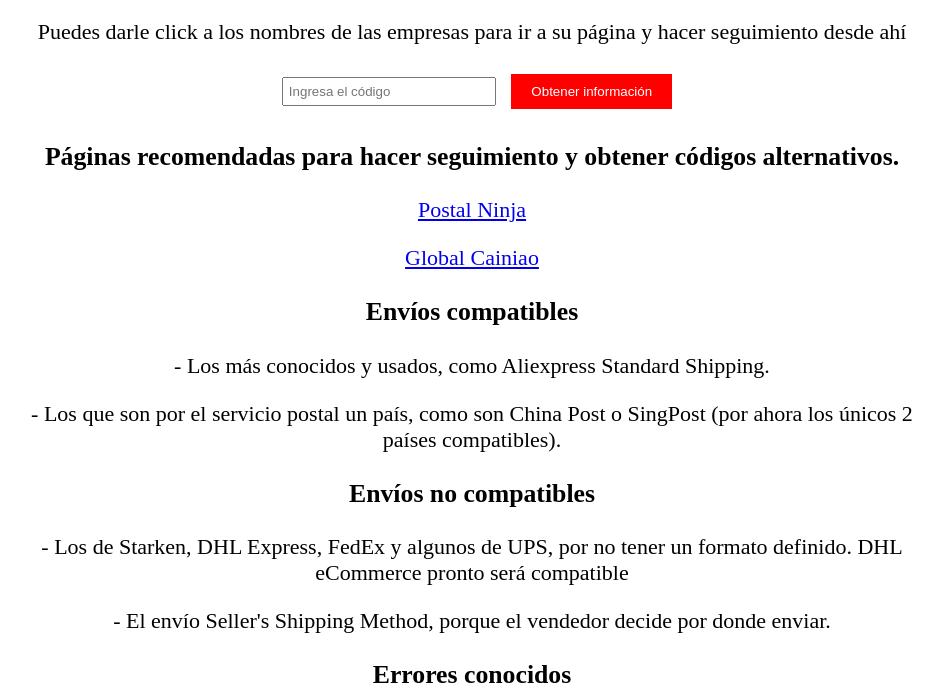
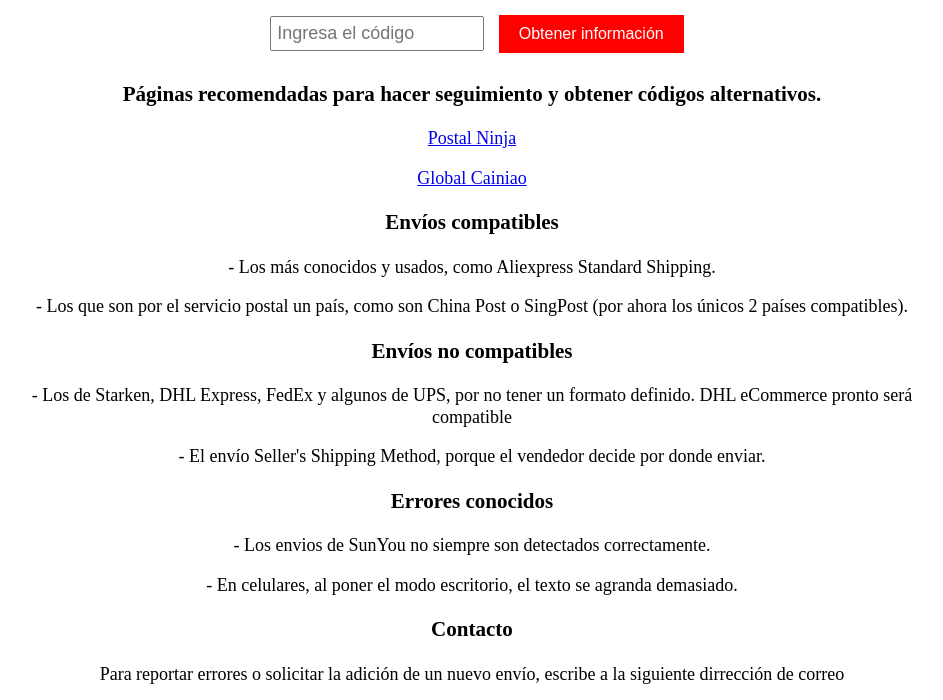
Before and after one commit to JustSammyV/AliShipping, a plain HTML site: page index.html in a window 1280 px wide. Shown: the part 165-865 px from the top of the page, without its empty margins (168-1111 px from the left). Drawn offline with Linux system fonts and the light colour scheme.

Commit message:
Update styles.css

```diff
--- a/styles.css
+++ b/styles.css
@@ -1,35 +1,43 @@
+/*centrado-texto*/
 .container {
 	text-align: center;
 	margin-top: 10px;
+	line-height: 1.2;
 }
 
+/*cuadrado*/
 input[type="text"] {
+	font-size: 18px;
 	padding: 5px;
 	width: 200px;
 	margin: 10px;
 }
 
+/*boton*/
 button {
 	padding: 10px 20px;
+	font-size: 16px;
 	background-color: #FF0000;
-  color: white;
+	color: #FFFFFF;
 	border: none;
 	cursor: pointer;
 }
 
+/*margen-info*/
 #informacion {
-  margin-top: 20px;
+	margin-top: 18px;
 }
 
+/*info*/
 #informacion p {
-  font-size: 14px;
-  line-height: 1.5;
+	font-size: 18px;
+	line-height: 1.2;
 }
 
-/*cel-tab*/
+/*cel*/
 @media (max-width: 768px) {
 	body {
-	font-size: 22px;
+	font-size: 18px;
 }
 
 .container {
@@ -40,7 +48,7 @@ button {
 /*comp*/
 @media (min-width: 769px) {
 	body {
-	font-size: 22px;
+	font-size: 18px;
 }
 
 .container {
```
Lines whose indentation alone changed are shown as unchanged.
